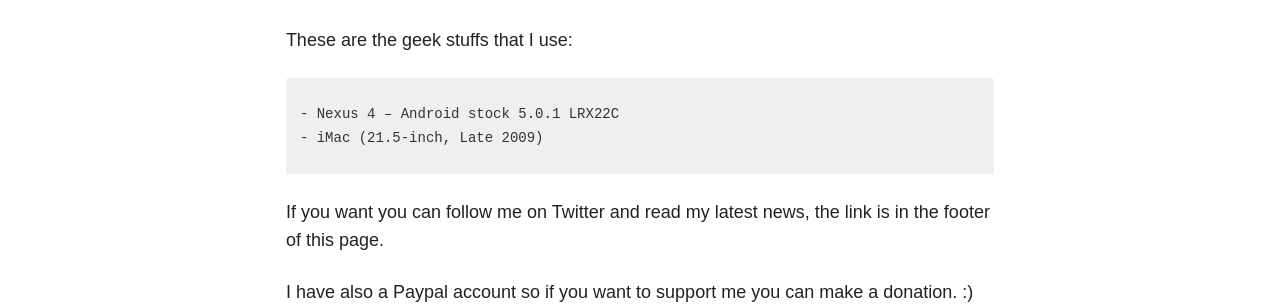
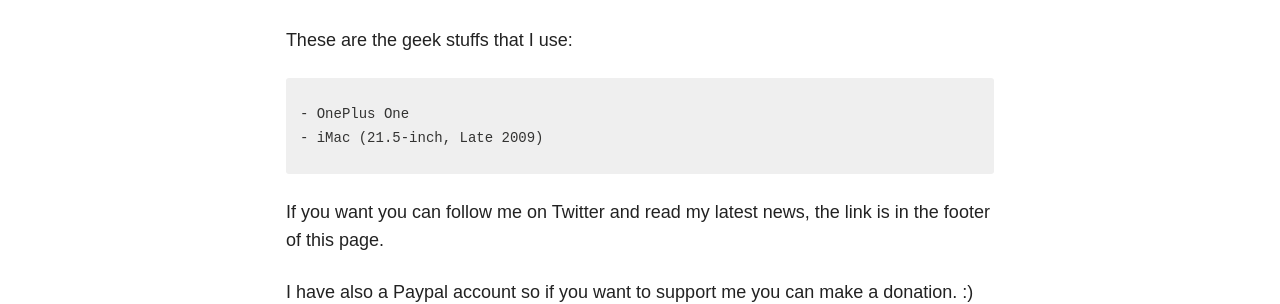
Before and after one commit to Desno365/Desno365.github.io, a Jekyll site: the page built from about/index.md, in a window 1280 px wide. Shown: the part 1157-1461 px from the top of the page. Built offline with Jekyll 4.4.1, drawn with Linux system fonts in a browser that asks for light colours; nearby versions of some CDN libraries.

Commit message:
Changed device in About me

```diff
--- a/about/index.md
+++ b/about/index.md
@@ -15,7 +15,7 @@
 
 These are the geek stuffs that I use:
 {% highlight text %}
-- Nexus 4 – Android stock 5.0.1 LRX22C
+- OnePlus One
 - iMac (21.5-inch, Late 2009)
 {% endhighlight %}
 
```
